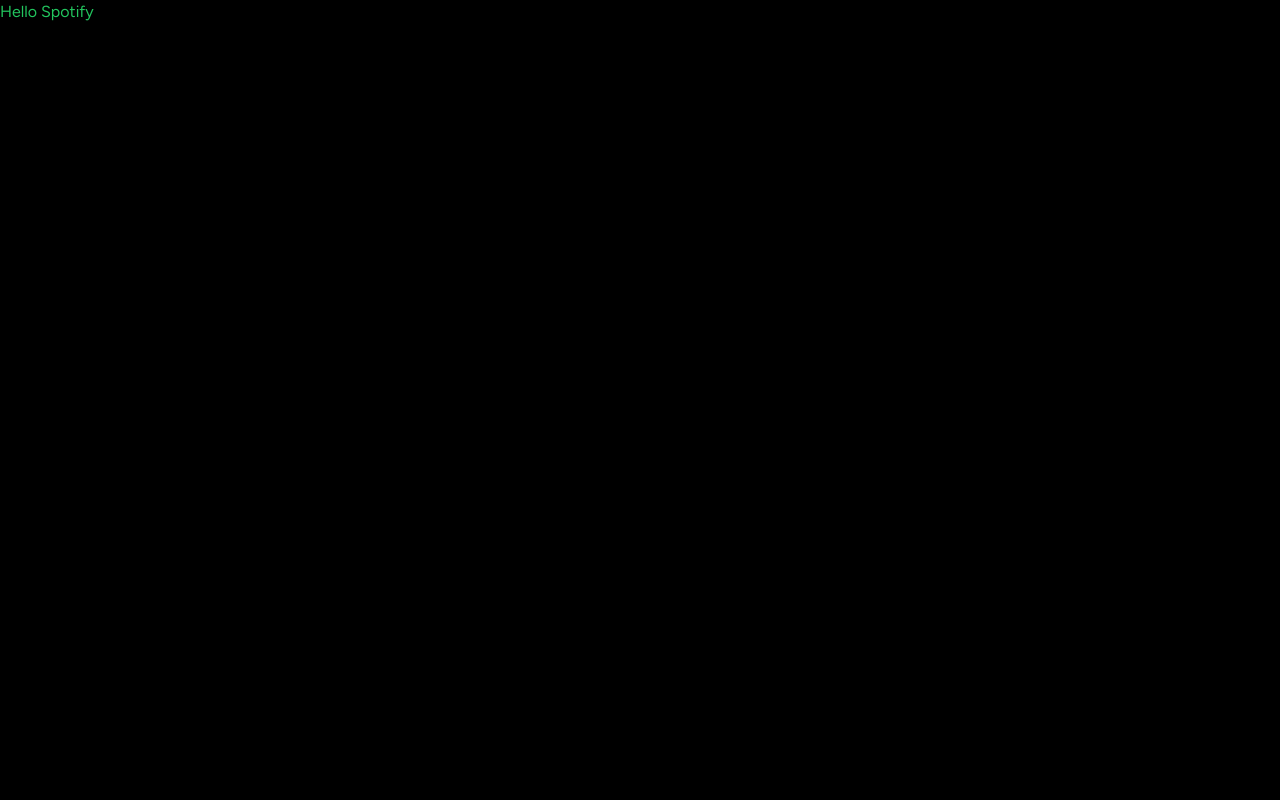
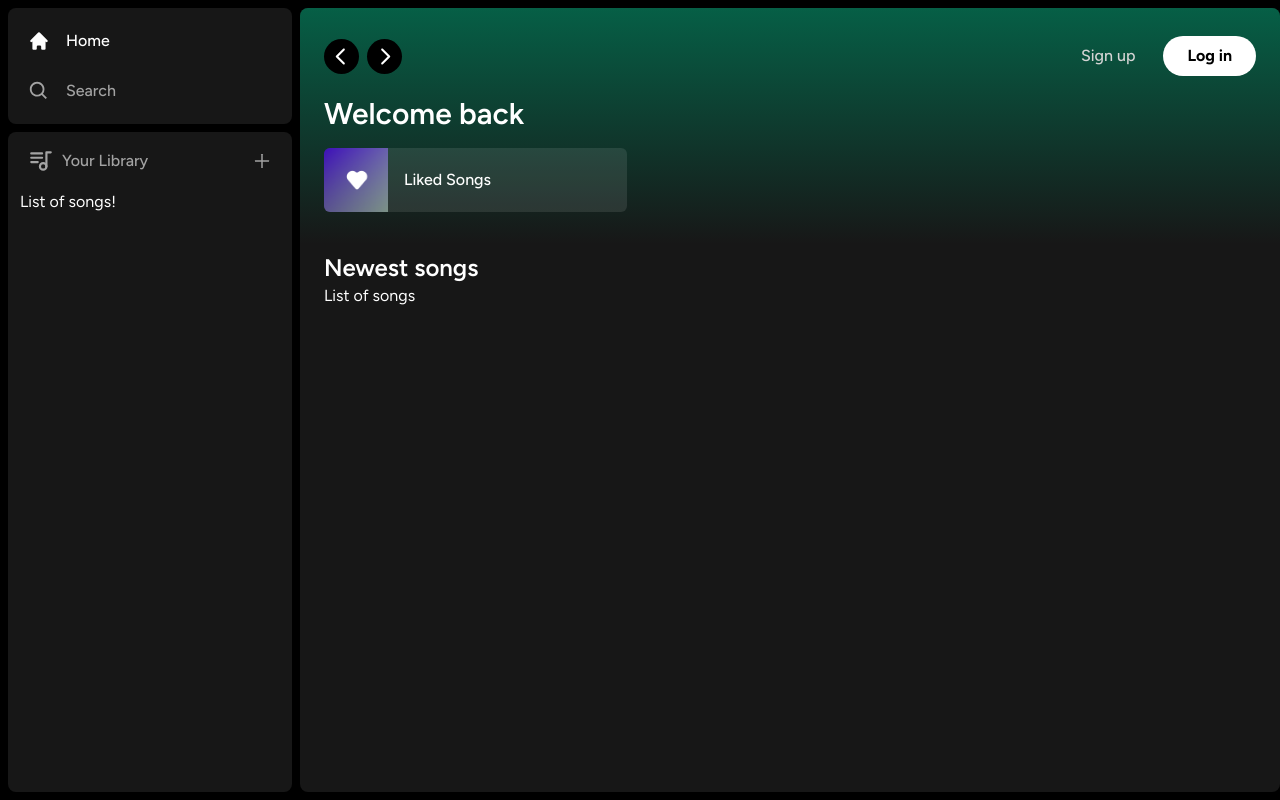
Before and after one commit to Corny-YM/spotify-clone, a Next.js app: page / in a window 1280 px wide. Built offline with nearby package versions, Linux system fonts and the light colour scheme.

Commit message:
feat: setup layout

```diff
--- a/app/(site)/page.tsx
+++ b/app/(site)/page.tsx
@@ -1,3 +1,28 @@
+import Header from "@/components/Header";
+import ListItem from "@/components/ListItem";
+
 export default function Home() {
-  return <div className="text-green-500">Hello Spotify</div>;
+  return (
+    <div className="bg-neutral-900 rounded-lg w-full h-full overflow-hidden overflow-y-auto">
+      <Header>
+        <div className="mb-2">
+          <h1 className="text-white text-3xl font-semibold">Welcome back</h1>
+          <div className="grid grid-cols-1 sm:grid-cols-2 xl:grid-cols-3 2xl:grid-cols-4 gap-3 mt-4">
+            <ListItem
+              image="/images/liked.png"
+              name="Liked Songs"
+              href="liked"
+            />
+          </div>
+        </div>
+      </Header>
+
+      <div className="mt-2 mb-7 px-6">
+        <div className="flex justify-between items-center">
+          <h1 className="text-white text-2xl font-semibold">Newest songs</h1>
+        </div>
+        <div>List of songs</div>
+      </div>
+    </div>
+  );
 }
--- a/app/layout.tsx
+++ b/app/layout.tsx
@@ -1,5 +1,6 @@
 import type { Metadata } from "next";
 import { Figtree } from "next/font/google";
+import Sidebar from "@/components/Sidebar";
 import "./globals.css";
 
 const font = Figtree({ subsets: ["latin"] });
@@ -16,7 +17,9 @@
 }>) {
   return (
     <html lang="en">
-      <body className={font.className}>{children}</body>
+      <body className={font.className}>
+        <Sidebar>{children}</Sidebar>
+      </body>
     </html>
   );
 }
--- /dev/null
+++ b/components/Box.tsx
@@ -0,0 +1,18 @@
+import { twMerge } from "tailwind-merge";
+
+interface Props {
+  children: React.ReactNode;
+  className?: string;
+}
+
+const Box = ({ children, className }: Props) => {
+  return (
+    <div
+      className={twMerge("bg-neutral-900 rounded-lg h-fit w-full", className)}
+    >
+      {children}
+    </div>
+  );
+};
+
+export default Box;
--- /dev/null
+++ b/components/Button.tsx
@@ -0,0 +1,28 @@
+import { forwardRef } from "react";
+import { twMerge } from "tailwind-merge";
+
+interface Props extends React.ButtonHTMLAttributes<HTMLButtonElement> {}
+
+const Button = forwardRef<HTMLButtonElement, Props>(
+  ({ className, children, disabled, type = "button", ...props }, ref) => {
+    return (
+      <button
+        className={twMerge(
+          "w-full rounded-full bg-green-500 border-transparent px-3 py-3 text-black font-bold",
+          "disabled:cursor-not-allowed disabled:opacity-50 hover:opacity-75 transition",
+          className
+        )}
+        ref={ref}
+        type={type}
+        disabled={disabled}
+        {...props}
+      >
+        {children}
+      </button>
+    );
+  }
+);
+
+Button.displayName = "Button";
+
+export default Button;
--- /dev/null
+++ b/components/Header.tsx
@@ -0,0 +1,81 @@
+"use client";
+
+import { twMerge } from "tailwind-merge";
+import { useRouter } from "next/navigation";
+import { HiHome } from "react-icons/hi";
+import { BiSearch } from "react-icons/bi";
+import { RxCaretLeft, RxCaretRight } from "react-icons/rx";
+import Button from "./Button";
+
+interface Props {
+  children: React.ReactNode;
+  className?: string;
+}
+
+const Header = ({ children, className }: Props) => {
+  const router = useRouter();
+
+  const handleLogout = () => {
+    // Handle logout
+  };
+
+  return (
+    <div
+      className={twMerge(
+        "h-fit bg-gradient-to-b from-emerald-800 p-6",
+        className
+      )}
+    >
+      <div className="w-full mb-4 flex items-center justify-between">
+        <div className="hidden md:flex gap-x-2 items-center">
+          <button
+            className="rounded-full bg-black flex items-center justify-center hover:opacity-75 transition"
+            onClick={() => router.back()}
+          >
+            <RxCaretLeft className="text-white" size={35} />
+          </button>
+
+          <button
+            className="rounded-full bg-black flex items-center justify-center hover:opacity-75 transition"
+            onClick={() => router.forward()}
+          >
+            <RxCaretRight className="text-white" size={35} />
+          </button>
+        </div>
+
+        {/* Mobile */}
+        <div className="flex md:hidden gap-x-2 items-center">
+          <button className="rounded-full p-2 bg-white flex items-center justify-center hover:opacity-75 transition">
+            <HiHome className="text-black" size={20} />
+          </button>
+
+          <button className="rounded-full p-2 bg-white flex items-center justify-center hover:opacity-75 transition">
+            <BiSearch className="text-black" size={20} />
+          </button>
+        </div>
+
+        <div className="flex justify-between items-center gap-x-4">
+          <>
+            <div>
+              <Button
+                className="bg-transparent text-neutral-300 font-medium"
+                onClick={() => {}}
+              >
+                Sign up
+              </Button>
+            </div>
+
+            <div>
+              <Button className="bg-white px-6 py-2" onClick={() => {}}>
+                Log in
+              </Button>
+            </div>
+          </>
+        </div>
+      </div>
+      {children}
+    </div>
+  );
+};
+
+export default Header;
--- /dev/null
+++ b/components/Library.tsx
@@ -0,0 +1,30 @@
+"use client";
+
+import { TbPlaylist } from "react-icons/tb";
+import { AiOutlinePlus } from "react-icons/ai";
+
+const Library = () => {
+  const onClick = () => {
+    // Handle upload later
+  };
+
+  return (
+    <div className="flex flex-col">
+      <div className="flex items-center justify-between px-5 pt-4">
+        <div className="inline-flex items-center gap-x-2">
+          <TbPlaylist className="text-neutral-400" size={26} />
+          <p className="text-neutral-400 font-medium text-md">Your Library</p>
+        </div>
+        <AiOutlinePlus
+          className="text-neutral-400 cursor-pointer hover:text-white transition"
+          size={20}
+          onClick={onClick}
+        />
+      </div>
+
+      <div className="flex flex-col gap-y-2 mt-4 px-3">List of songs!</div>
+    </div>
+  );
+};
+
+export default Library;
--- /dev/null
+++ b/components/ListItem.tsx
@@ -0,0 +1,37 @@
+"use client";
+
+import Image from "next/image";
+import { FaPlay } from "react-icons/fa";
+import { useRouter } from "next/navigation";
+
+interface Props {
+  image: string;
+  name: string;
+  href: string;
+}
+
+const ListItem = ({ href, image, name }: Props) => {
+  const router = useRouter();
+
+  const onClick = () => {
+    // Add authentication before push
+    router.push(href);
+  };
+
+  return (
+    <button
+      className="relative group flex items-center rounded-md overflow-hidden gap-x-4 bg-neutral-100/10 hover:bg-neutral-100/20 transition pr-4"
+      onClick={onClick}
+    >
+      <div className="relative min-h-[64px] min-w-[64px]">
+        <Image className="object-cover" fill alt="Image" src={image} />
+      </div>
+      <p className="font-medium truncate py-5">{name}</p>
+      <div className="absolute transition opacity-0 rounded-full flex items-center justify-center bg-green-500 p-4 drop-shadow-md right-5 group-hover:opacity-100 hover:scale-110">
+        <FaPlay className="text-black" />
+      </div>
+    </button>
+  );
+};
+
+export default ListItem;
--- /dev/null
+++ b/components/Sidebar.tsx
@@ -0,0 +1,55 @@
+"use client";
+
+import { useMemo } from "react";
+import { HiHome } from "react-icons/hi";
+import { BiSearch } from "react-icons/bi";
+import { usePathname } from "next/navigation";
+import Box from "./Box";
+import Library from "./Library";
+import SidebarItem from "./SidebarItem";
+
+interface Props {
+  children: React.ReactNode;
+}
+
+const Sidebar = ({ children }: Props) => {
+  const pathname = usePathname();
+
+  const routes = useMemo(
+    () => [
+      {
+        label: "Home",
+        href: "/",
+        active: pathname !== "/search",
+        icon: HiHome,
+      },
+      {
+        label: "Search",
+        href: "/search",
+        active: pathname === "/search",
+        icon: BiSearch,
+      },
+    ],
+    []
+  );
+
+  return (
+    <div className="flex h-full">
+      <div className="hidden md:flex flex-col gap-y-2 bg-black h-full w-[300px] p-2">
+        <Box>
+          <div className="flex flex-col gap-y-4 px-5 py-4">
+            {routes.map((route) => (
+              <SidebarItem key={route.label} {...route} />
+            ))}
+          </div>
+        </Box>
+        <Box className="overflow-y-auto h-full">
+          <Library />
+        </Box>
+      </div>
+      <div className="h-full flex-1 overflow-y-auto py-2">{children}</div>
+    </div>
+  );
+};
+
+export default Sidebar;
--- /dev/null
+++ b/components/SidebarItem.tsx
@@ -0,0 +1,29 @@
+import Link from "next/link";
+import { IconType } from "react-icons";
+import { twMerge } from "tailwind-merge";
+
+interface Props {
+  icon: IconType;
+  label: string;
+  active?: boolean;
+  href: string;
+}
+
+const SidebarItem = ({ href, label, active, icon: Icon }: Props) => {
+  return (
+    <Link
+      href={href}
+      className={twMerge(
+        "flex flex-row h-auto items-center w-full",
+        "gap-x-4 text-md font-medium cursor-pointer hover:text-white",
+        "transition text-neutral-400 py-1",
+        active && "text-white"
+      )}
+    >
+      <Icon size={26} />
+      <p className="truncate w-full">{label}</p>
+    </Link>
+  );
+};
+
+export default SidebarItem;
```
Also changed, not shown: package.json (+6 -4 lines), public/images/liked.png (added).
